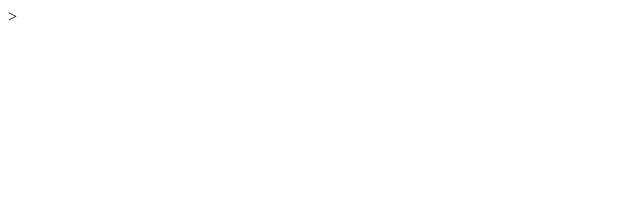
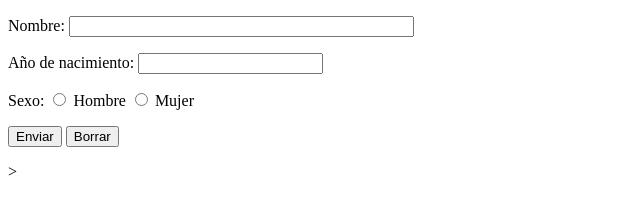
Before and after one commit to MysteryBoxOfHell/Atom-Project, a plain HTML site: page Tarifas.html in a window 1280 px wide. Shown: the whole page, without its empty margins (0-640 px from the left). Drawn offline with Linux system fonts and the light colour scheme.

Commit message:
Update Tarifas.html

```diff
--- a/Tarifas.html
+++ b/Tarifas.html
@@ -6,6 +6,17 @@
     <title>Tarifas ZIPCAR</title>
   </head>
   <body>
-
+    <form action="ejemplo.php" method="get">
+      <p>Nombre: <input type="text" name="nombre" size="40"></p>
+      <p>Año de nacimiento: <input type="number" name="nacido" min="1900"></p>
+      <p>Sexo:
+        <input type="radio" name="hm" value="h"> Hombre
+        <input type="radio" name="hm" value="m"> Mujer
+      </p>
+      <p>
+        <input type="submit" value="Enviar">
+        <input type="reset" value="Borrar">
+      </p>
+    </form>
   </body>
 </html>>
```
